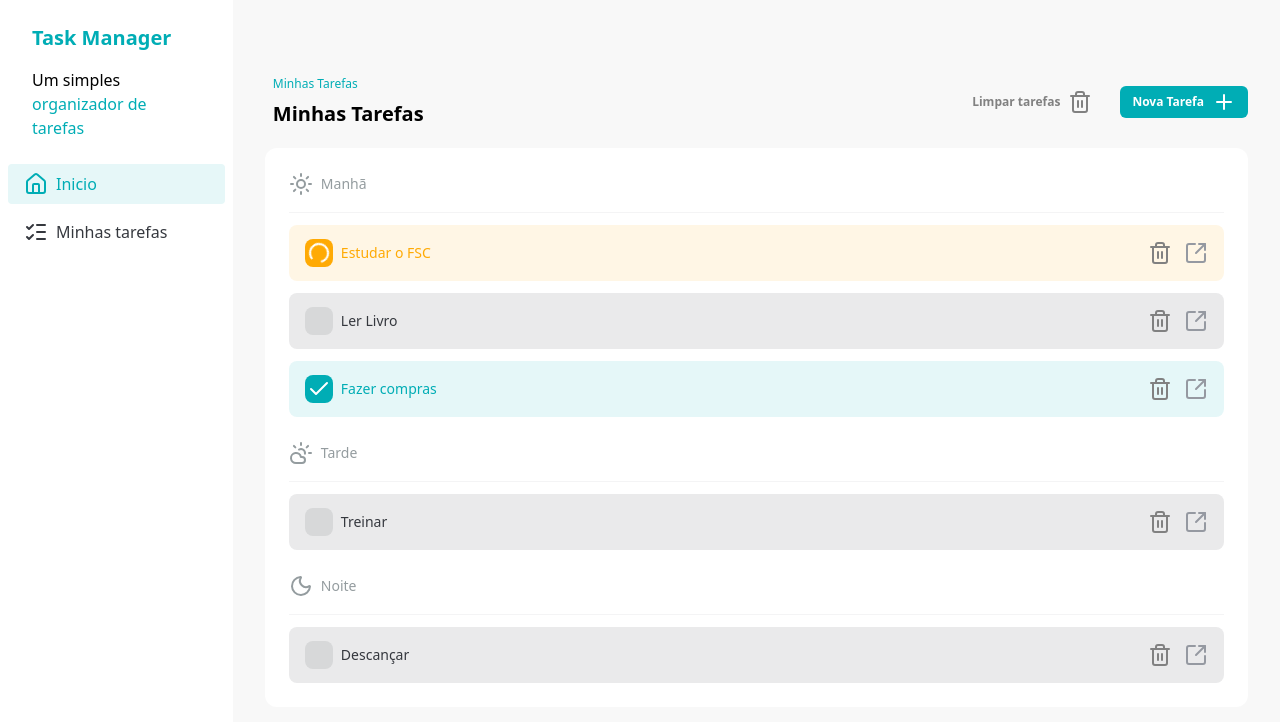
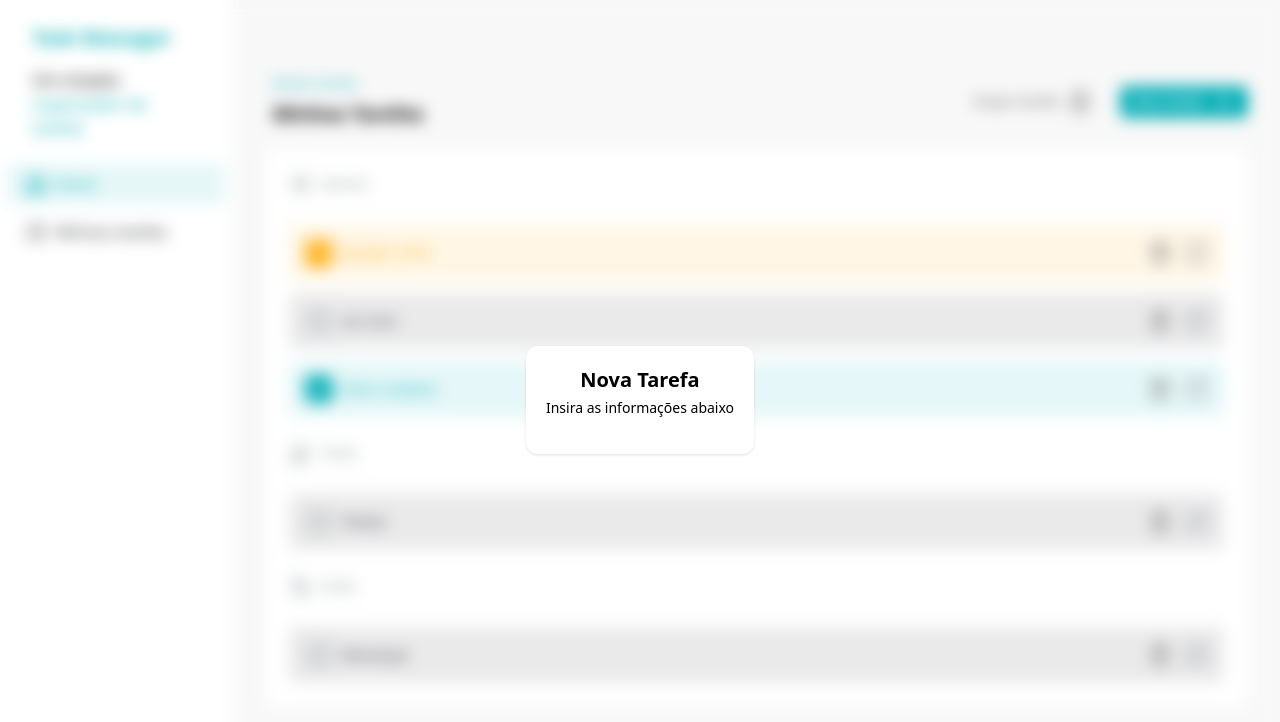
Before and after one commit to tassioNS9/task-manager, a React (Vite) app: page / in a window 1280 px wide. Both pictures are taken after a click on the button "Nova Tarefa". Shown: the top 722 px of the page. Built offline with nearby package versions, Linux system fonts and the light colour scheme.

Commit message:
feat: add initial AddTaskDialog component

```diff
--- /dev/null
+++ b/src/components/AddTaskDialog.jsx
@@ -0,0 +1,21 @@
+import { createPortal } from "react-dom"
+
+const AddTaskDialog = ({ isOpen }) => {
+  if (!isOpen) return null
+  return createPortal(
+    <div className="fixed bottom-0 left-0 top-0 flex h-screen w-screen items-center justify-center backdrop-blur">
+      {/* DIALOG */}
+      <div className="rounded-xl bg-white p-5 text-center shadow">
+        <h2 className="text-brand-dark-blue text-xl font-semibold">
+          Nova Tarefa
+        </h2>
+        <p className="text-brand-text-gray mb-4 mt-1 text-sm">
+          Insira as informações abaixo
+        </p>
+      </div>
+    </div>,
+    document.body
+  )
+}
+
+export default AddTaskDialog
--- a/src/components/Tasks.jsx
+++ b/src/components/Tasks.jsx
@@ -4,12 +4,14 @@
 import { useState } from "react"
 import { toast } from "sonner"
 
+import AddTaskDialog from "./AddTaskDialog"
 import Button from "./Button"
 import { TASKS } from "./constants/tasks"
 import TaskItem from "./TaskItem"
 import TaskSepator from "./TaskSepator"
 const Tasks = () => {
   const [tasks, setTasks] = useState(TASKS)
+  const [addTaskDialogIsOpen, setAddTaskDialogIsOpen] = useState(false)
 
   const tasksMorning = tasks.filter((task) => task.time === "morning")
   const taskAfternoon = tasks.filter((task) => task.time === "afternoon")
@@ -55,9 +57,11 @@
           <Button variant="ghost">
             Limpar tarefas <Trash2 />
           </Button>
-          <Button>
+          <Button onClick={() => setAddTaskDialogIsOpen(true)}>
             Nova Tarefa <PlusIcon />
           </Button>
+
+          <AddTaskDialog isOpen={addTaskDialogIsOpen} />
         </div>
       </div>
       <div className="flex flex-col rounded-xl bg-white p-6">
```
